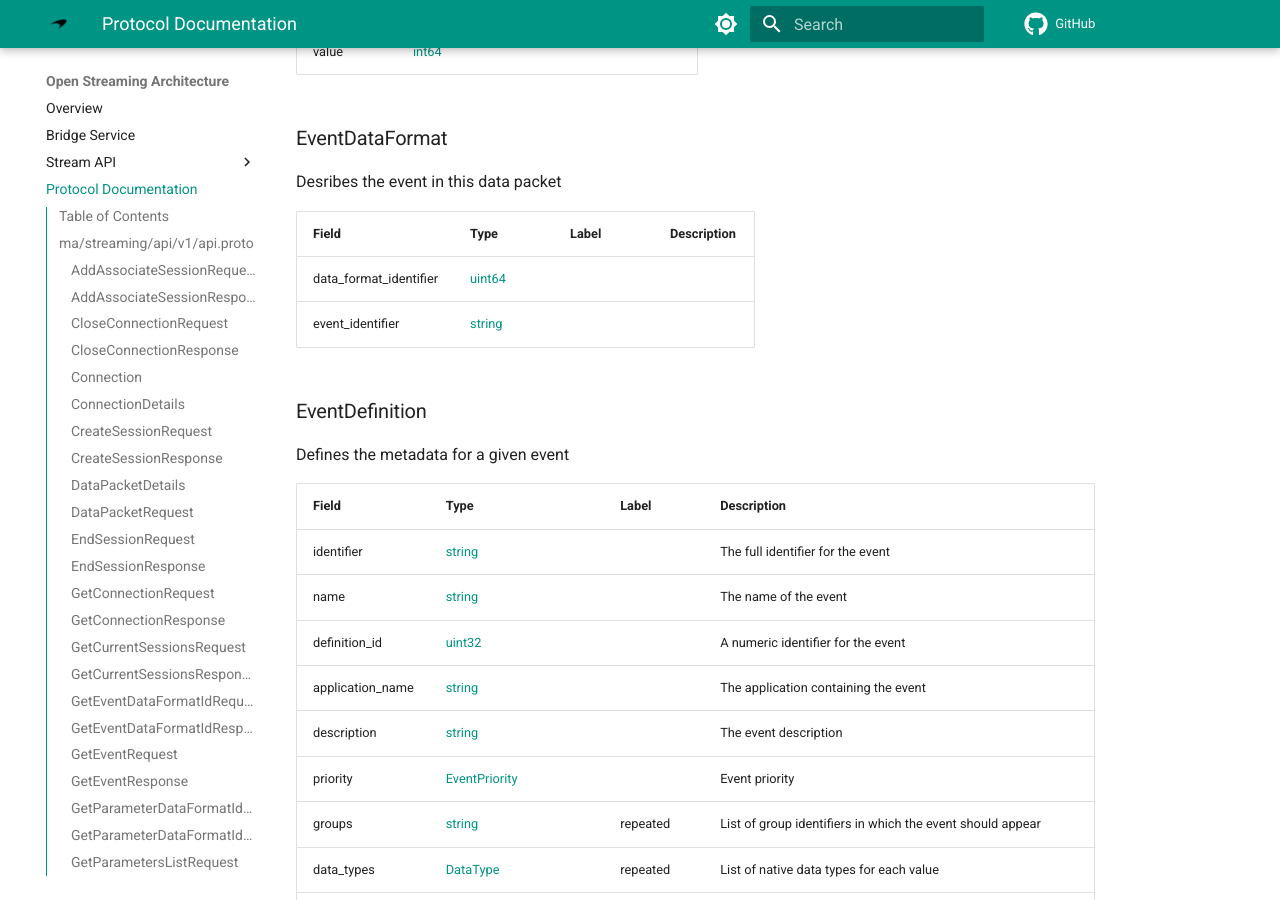
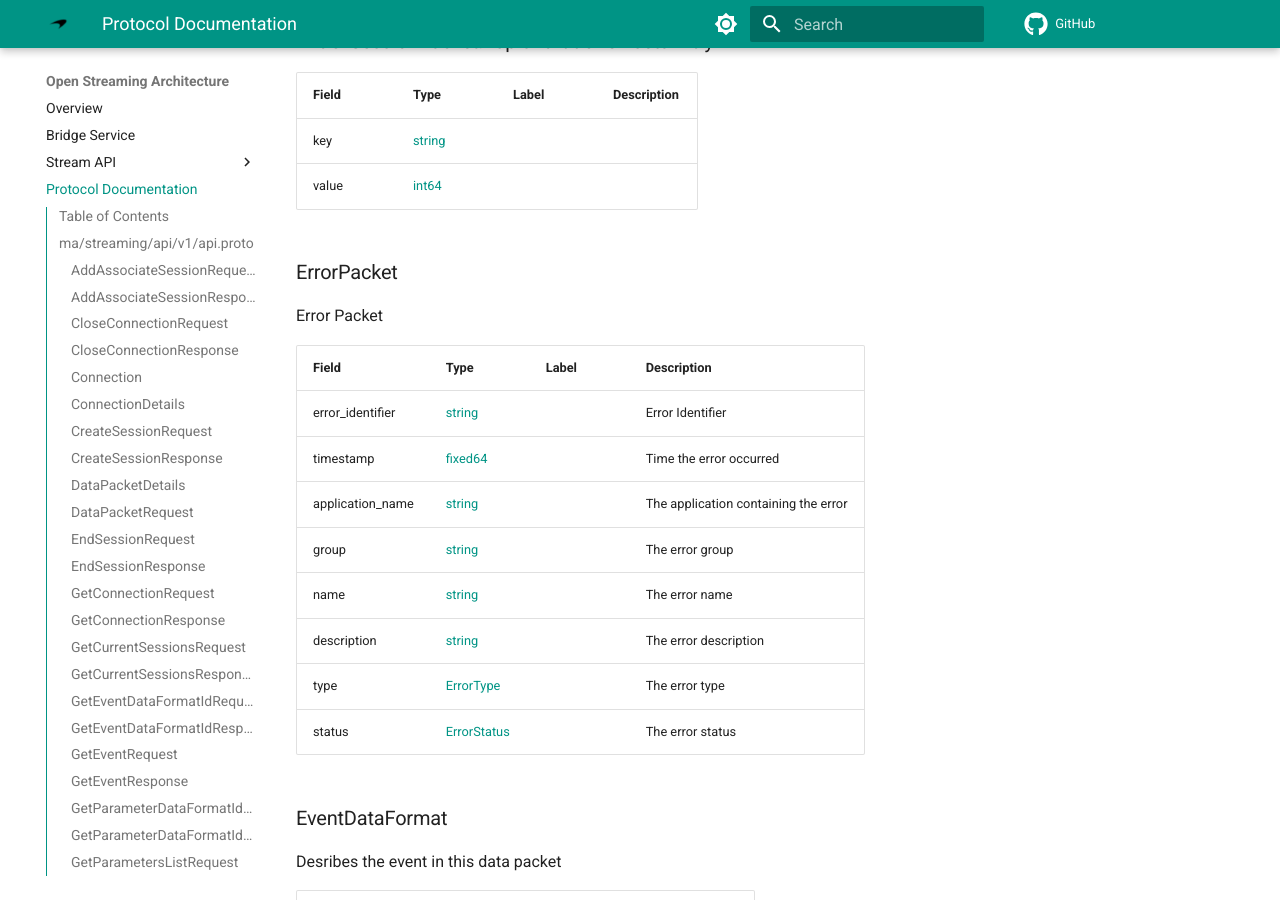
Before and after one commit to mat-docs/SECU4.Site, an MkDocs documentation site: the page built from docs/open_streaming_architecture/docs.md, in a window 1280 px wide and 900 px high, scrolled down 21460 px. Built offline with MkDocs 1.6.1 and Material for MkDocs 9.7.7, drawn with Linux system fonts in a browser that asks for light colours; comment, search, counter and statistics services are not loaded; some of the changed text lies outside the part shown.

Commit message:
Update docs for stream api release 1.3.3 (#11)

```diff
--- a/docs/open_streaming_architecture/docs.md
+++ b/docs/open_streaming_architecture/docs.md
@@ -74,6 +74,7 @@
     - [DoubleSampleList](#ma-streaming-open_data-v1-DoubleSampleList)
     - [EndOfSessionPacket](#ma-streaming-open_data-v1-EndOfSessionPacket)
     - [EndOfSessionPacket.TopicPartitionOffsetsEntry](#ma-streaming-open_data-v1-EndOfSessionPacket-TopicPartitionOffsetsEntry)
+    - [ErrorPacket](#ma-streaming-open_data-v1-ErrorPacket)
     - [EventDataFormat](#ma-streaming-open_data-v1-EventDataFormat)
     - [EventDefinition](#ma-streaming-open_data-v1-EventDefinition)
     - [EventPacket](#ma-streaming-open_data-v1-EventPacket)
@@ -104,9 +105,12 @@
     - [TextConversionDefinition](#ma-streaming-open_data-v1-TextConversionDefinition)
     - [ValueArray](#ma-streaming-open_data-v1-ValueArray)
 
+    - [CanType](#ma-streaming-open_data-v1-CanType)
     - [DataFormatType](#ma-streaming-open_data-v1-DataFormatType)
     - [DataStatus](#ma-streaming-open_data-v1-DataStatus)
     - [DataType](#ma-streaming-open_data-v1-DataType)
+    - [ErrorStatus](#ma-streaming-open_data-v1-ErrorStatus)
+    - [ErrorType](#ma-streaming-open_data-v1-ErrorType)
     - [EventPriority](#ma-streaming-open_data-v1-EventPriority)
     - [FormulaType](#ma-streaming-open_data-v1-FormulaType)
     - [SystemStatusType](#ma-streaming-open_data-v1-SystemStatusType)
@@ -1153,6 +1157,28 @@ A session has ended
 | ----- | ---- | ----- | ----------- |
 | key | [string](#string) |  |  |
 | value | [int64](#int64) |  |  |
+
+
+
+
+
+
+<a name="ma-streaming-open_data-v1-ErrorPacket"></a>
+
+### ErrorPacket
+Error Packet
+
+
+| Field | Type | Label | Description |
+| ----- | ---- | ----- | ----------- |
+| error_identifier | [string](#string) |  | Error Identifier |
+| timestamp | [fixed64](#fixed64) |  | Time the error occurred |
+| application_name | [string](#string) |  | The application containing the error |
+| group | [string](#string) |  | The error group |
+| name | [string](#string) |  | The error name |
+| description | [string](#string) |  | The error description |
+| type | [ErrorType](#ma-streaming-open_data-v1-ErrorType) |  | The error type |
+| status | [ErrorStatus](#ma-streaming-open_data-v1-ErrorStatus) |  | The error status |
 
 
 
@@ -1481,6 +1507,7 @@ Raw CAN message
 | bus | [uint32](#uint32) |  | CAN Bus |
 | can_id | [uint32](#uint32) |  | CAN ID |
 | payload | [bytes](#bytes) |  | Message payload |
+| type | [CanType](#ma-streaming-open_data-v1-CanType) |  | CAN RxTx |
 
 
 
@@ -1675,6 +1702,19 @@ A text conversion definition
 
 
 
+
+
+
+<a name="ma-streaming-open_data-v1-CanType"></a>
+
+### CanType
+CAN type
+
+| Name | Number | Description |
+| ---- | ------ | ----------- |
+| CAN_TYPE_UNSPECIFIED | 0 |  |
+| CAN_TYPE_TRANSMIT | 1 |  |
+| CAN_TYPE_RECEIVE | 2 |  |
 
 
 
@@ -1722,6 +1762,32 @@ Native data type
 | DATA_TYPE_UINT8 | 7 | 8 bit unsigned integer |
 | DATA_TYPE_SINT8 | 8 | 8 bit signed integer |
 | DATA_TYPE_STRING | 9 | String |
+
+
+
+<a name="ma-streaming-open_data-v1-ErrorStatus"></a>
+
+### ErrorStatus
+Error Status
+
+| Name | Number | Description |
+| ---- | ------ | ----------- |
+| ERROR_STATUS_UNSPECIFIED | 0 |  |
+| ERROR_STATUS_SET | 1 |  |
+| ERROR_STATUS_CLEARED | 2 |  |
+
+
+
+<a name="ma-streaming-open_data-v1-ErrorType"></a>
+
+### ErrorType
+Error type
+
+| Name | Number | Description |
+| ---- | ------ | ----------- |
+| ERROR_TYPE_UNSPECIFIED | 0 |  |
+| ERROR_TYPE_CURRENT | 1 |  |
+| ERROR_TYPE_LOGGED | 2 |  |
 
 
 
```
Also changed, not shown: 1 other file.
